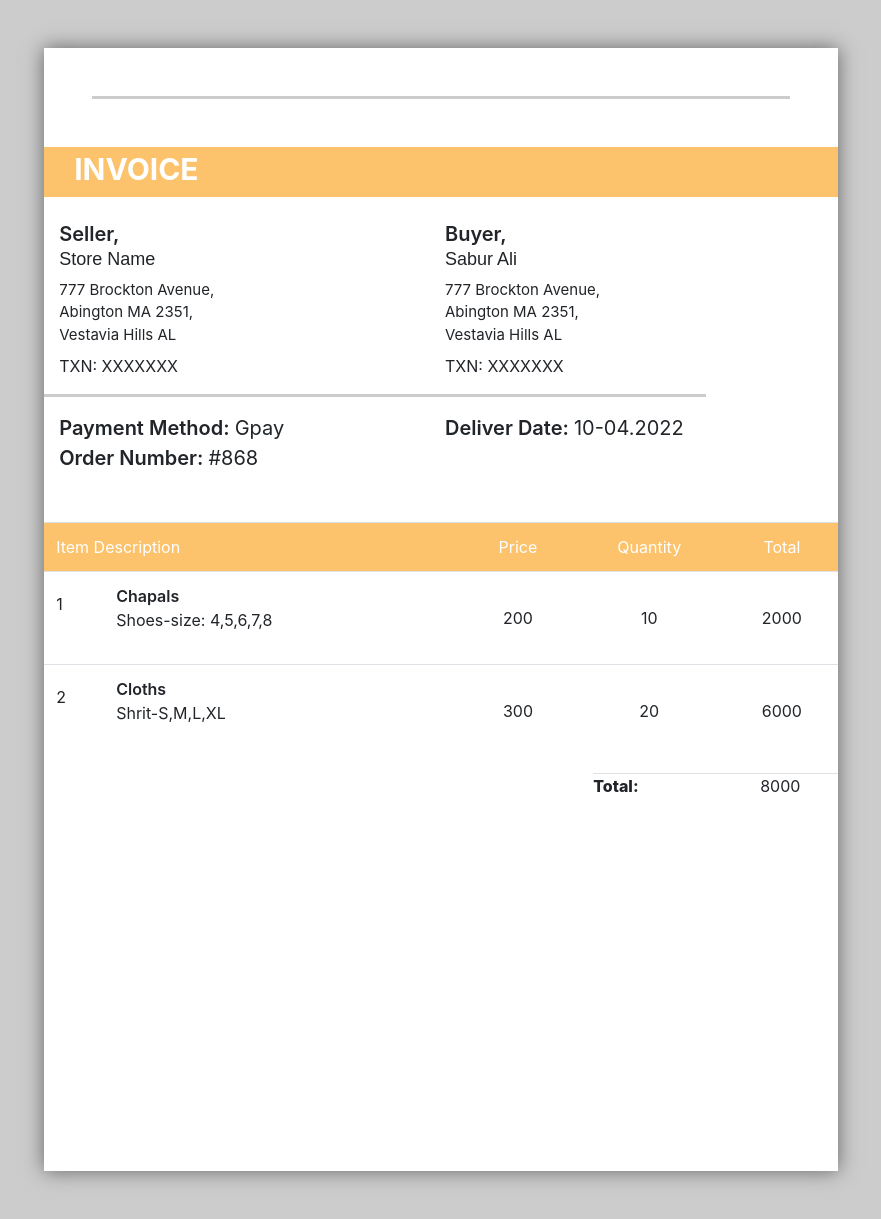
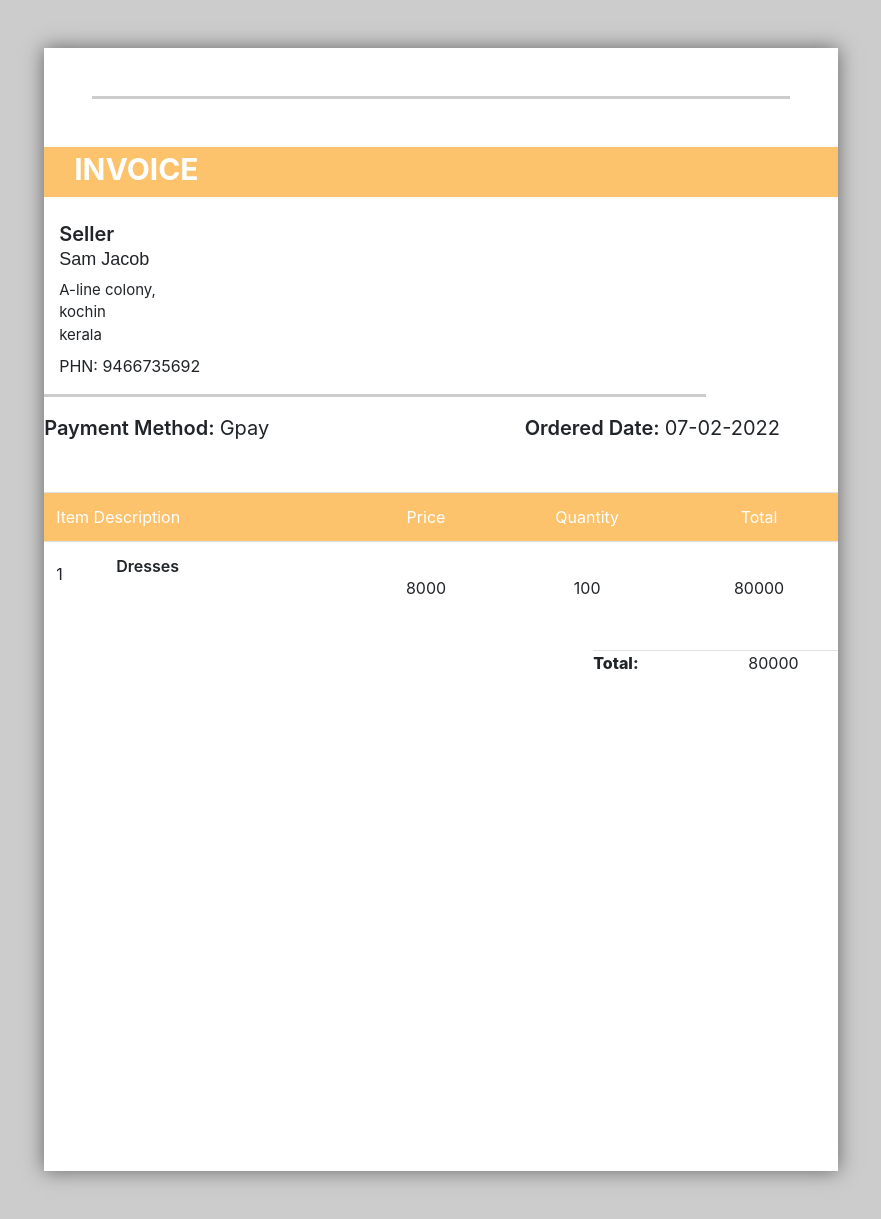
Before and after one commit to gowr1/Whole-sale-DBMS, a PHP site: page /invoice.html in a window 1280 px wide. Shown: the whole page, without its empty margins (199-1080 px from the left). Run offline with PHP 8.4, Linux system fonts and the light colour scheme.

Commit message:
new changes

```diff
--- a/add_product.php
+++ b/add_product.php
@@ -2,7 +2,7 @@
 include("database.php");
 session_start();
 //$uidadd = $_SESSION['u_id'];
-$uidadd = 1001;
+$uidadd = 1002;
 $quantity1 = $_POST['quantity1'];
 $price1 = $_POST['price1'];
 $yes_or_no1 = $_POST['yes_or_no1'];
--- a/invoice.html
+++ b/invoice.html
@@ -20,7 +20,7 @@
                         <p>Invoice</p>
                     </div>
                     <div class="position-relative">
-                        <p>Invoice No. <span>XXXX</span></p>
+                        <p>Invoice No. <span>8000</span></p>
                     </div>
 
             </section>
@@ -29,25 +29,25 @@
                 <div class="col-10">
                     <div class="row bb pb-3">
                         <div class="col-7">
-                            <p>Seller,</p>
-                            <h2> Store Name</h2>
-                            <p class="address"> 777 Brockton Avenue, <br> Abington MA 2351, <br>Vestavia Hills AL </p>
-                            <div class="txn mt-2">TXN: XXXXXXX</div>
+                             <p>Seller</p>
+                            <h2> Sam Jacob</h2>
+                            <p class="address"> A-line colony, <br> kochin <br>kerala </p>
+                            <div class="txn mt-2">PHN: 9466735692</div>
                         </div>
-                        <div class="col-5">
+                         <!-- <div class="col-5">
                             <p>Buyer,</p>
-                            <h2>Sabur Ali</h2>
-                            <p class="address"> 777 Brockton Avenue, <br> Abington MA 2351, <br>Vestavia Hills AL </p>
-                            <div class="txn mt-2">TXN: XXXXXXX</div>
-                        </div>
+                            <h2>Helen Thomas</h2>
+                            <p class="address"> Heaven, <br> Joy Nagar, <br>Calicut </p>
+                            <div class="txn mt-2">PHN: 909872278</div> -->
+                         </div>
                     </div>
                     <div class="row extra-info pt-3">
                         <div class="col-7">
                             <p>Payment Method: <span>Gpay</span></p>
-                            <p>Order Number: <span>#868</span></p>
+                            <!-- <p>Order Number: <span>#868</span></p> -->
                         </div>
                         <div class="col-5">
-                            <p>Deliver Date: <span>10-04.2022</span></p>
+                            <p>Ordered Date: <span>07-02-2022</span></p>
                         </div>
                     </div>
                 </div>
@@ -70,16 +70,15 @@
                                     <p class="mt-2 item">1</p>
 
                                     <div class="media-body">
-                                        <p class="mt-0 title">Chapals</p>
-                                       Shoes-size: 4,5,6,7,8
+                                        <p class="mt-0 title">Dresses</p>
                                     </div>
                                 </div>
                             </td>
-                            <td>200</td>
-                            <td>10</td>
-                            <td>2000</td>
+                            <td>8000</td>
+                            <td>100</td>
+                            <td>80000</td>
                         </tr>
-                        <tr>
+                        <!-- <tr>
 
                          <td>
 
@@ -87,15 +86,14 @@
                                 <p class="mt-2 item">2</p>
                                     <div class="media-body">
 
-                                        <p class="mt-0 title">Cloths</p>
-                                        Shrit-S,M,L,XL
+                                        <p class="mt-0 title">Sandals</p>
                                     </div>
                                 </div>
                             </td>
-                            <td>300</td>
+                            <td>100</td>
                             <td>20</td>
-                            <td>6000</td>
-                        </tr>
+                            <td>2000</td>
+                        </tr>-->
                     </tbody>
                 </table>
             </section>
@@ -110,7 +108,7 @@
 
                                 <tr>
                                     <td>Total:</td>
-                                    <td>8000</td>
+                                    <td>80000</td>
                                 </tr>
                             </tfoot>
                         </table>
--- a/stylenb.css
+++ b/stylenb.css
@@ -5,7 +5,7 @@ body,html{
  div {
   background-color: rgb(237, 215, 187);
   width: 500px;
-  height: 200px;
+  height: 800px;
   padding: 50px;
   border: solid 40px darkgrey;
   margin: 30px;
```
Also changed, not shown: loginh.html (deleted, +0 -49 lines), stylesp.css (+1 -12 lines), transaction.php (+7 -5 lines).
